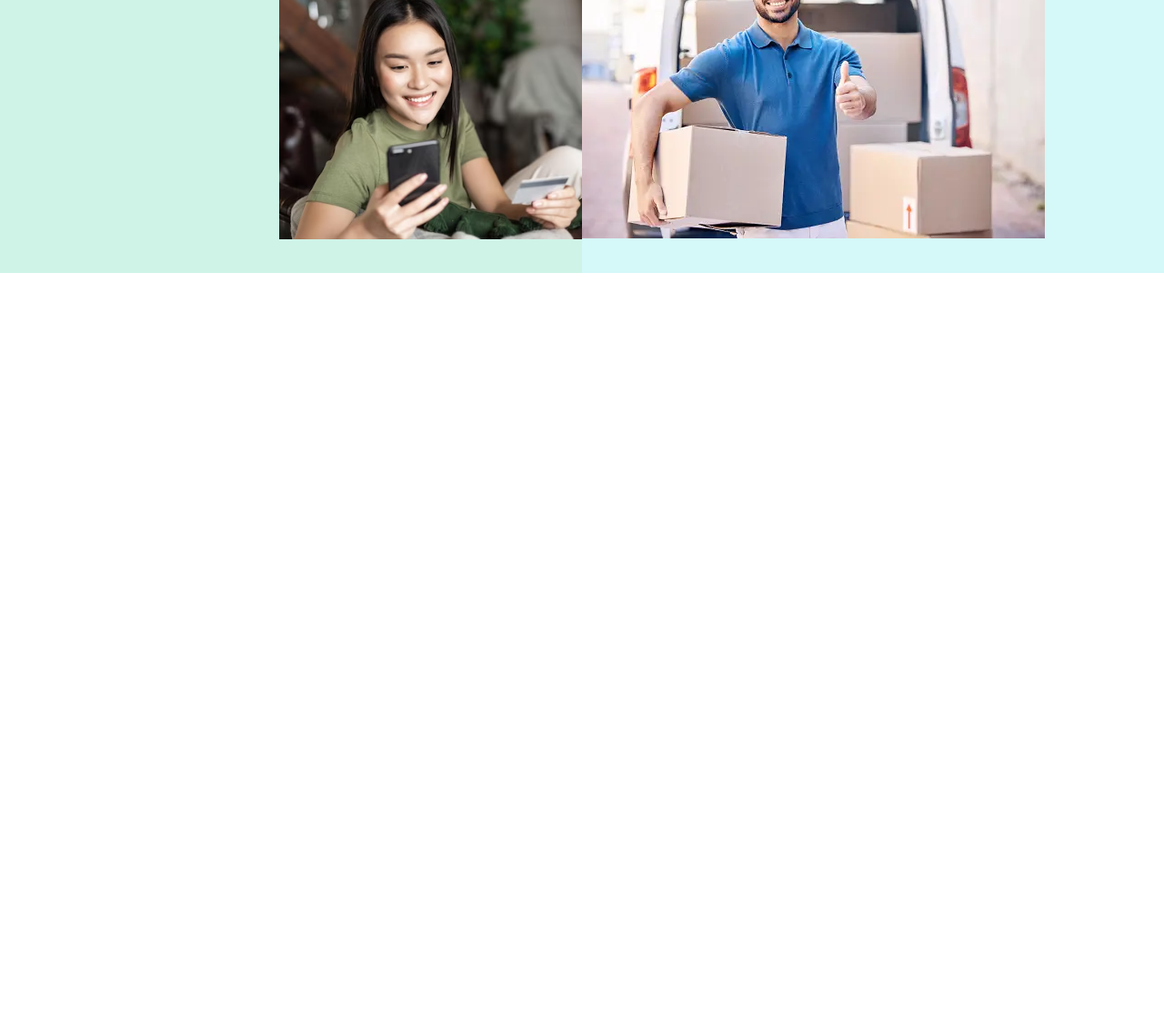
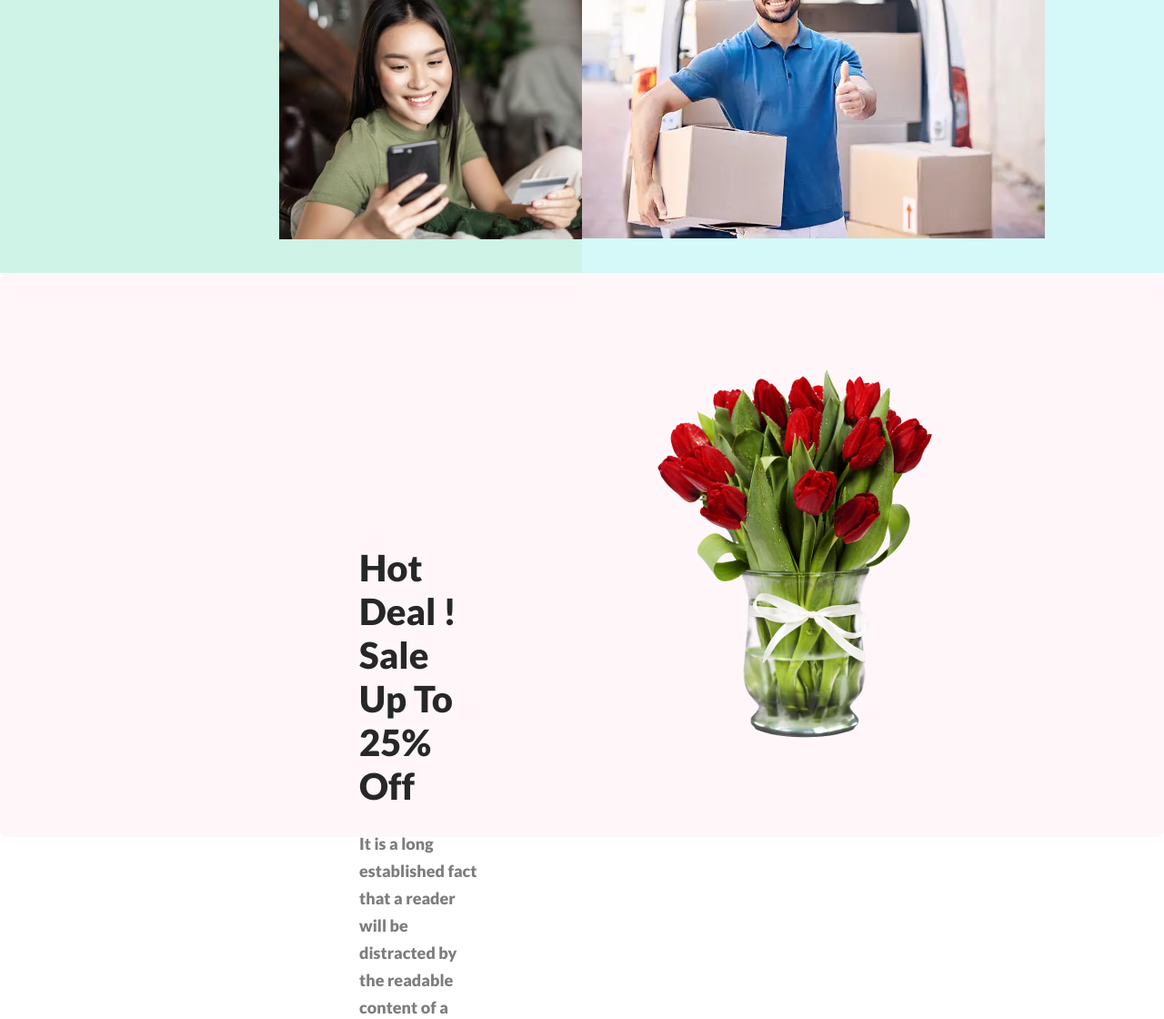
Before and after one commit to prokhorislam/assignment, a plain HTML site: page index.html in a window 1280 px wide. Shown: the part 2113-3233 px from the top of the page at 91% size. Before the commit the page ends 2413 px from the top, so only its background shows below. Drawn offline with Linux system fonts and the light colour scheme.

Commit message:
section 3 done

```diff
--- a/index.html
+++ b/index.html
@@ -56,6 +56,21 @@
                 <img class="first-boy" src="Flower Asset/istockphoto-1386232927-170667a.webp" alt="">
             </div>
         </section>
+        <!-- section 3 -->
+        <section class="sec3">
+            <div class="sec3-header">
+                <h3 class="sec3-h3">
+                    Hot Deal ! Sale Up To 25% Off
+                </h3>
+                <p class="sec3-p">
+                    It is a long established fact that a reader will be distracted by the readable content of a page when looking at its layout.
+                </p>
+                <button class="sec3-button">Sign Up</button>
+            </div>
+            <div class="sec3-pic">
+                <img class="sec3-picture" src="Flower Asset/pngwing 8.png" alt="">
+            </div>
+        </section>
     </main>
     <footer>
 
--- a/styles/header.css
+++ b/styles/header.css
@@ -184,3 +184,43 @@ display: flex;
 justify-content: center;
 margin-bottom: 20px;
 }
+/* section 3 */
+.sec3{
+display: flex;
+border-radius: 8px;
+background: rgba(229, 84, 115, 0.05);
+height: 620px;
+width: 100vw;
+}
+.sec3-header{
+    margin: 300px 0px 260px 395px;
+}
+.sec3-h3{
+    color: #272727;
+    font-size: 40px;
+    font-weight: 800;
+}
+.sec3-p{
+    color: rgba(39, 39, 39, 0.60);
+font-size: 18px;
+font-weight: 400;
+line-height: 30px;
+margin-top: 24px;
+margin-bottom: 32px;
+}
+.sec3-button{
+    border-radius: 8px;
+    background: #E55473;
+    color: #FFF;
+font-size: 20px;
+font-weight: 700;
+padding: 20px 43px;
+}
+.sec3-pic{
+ width: 318px;
+ height: 420px;
+ margin: 100px 420px 100px 190px;
+}
+.sec3-picture{
+
+}
```
